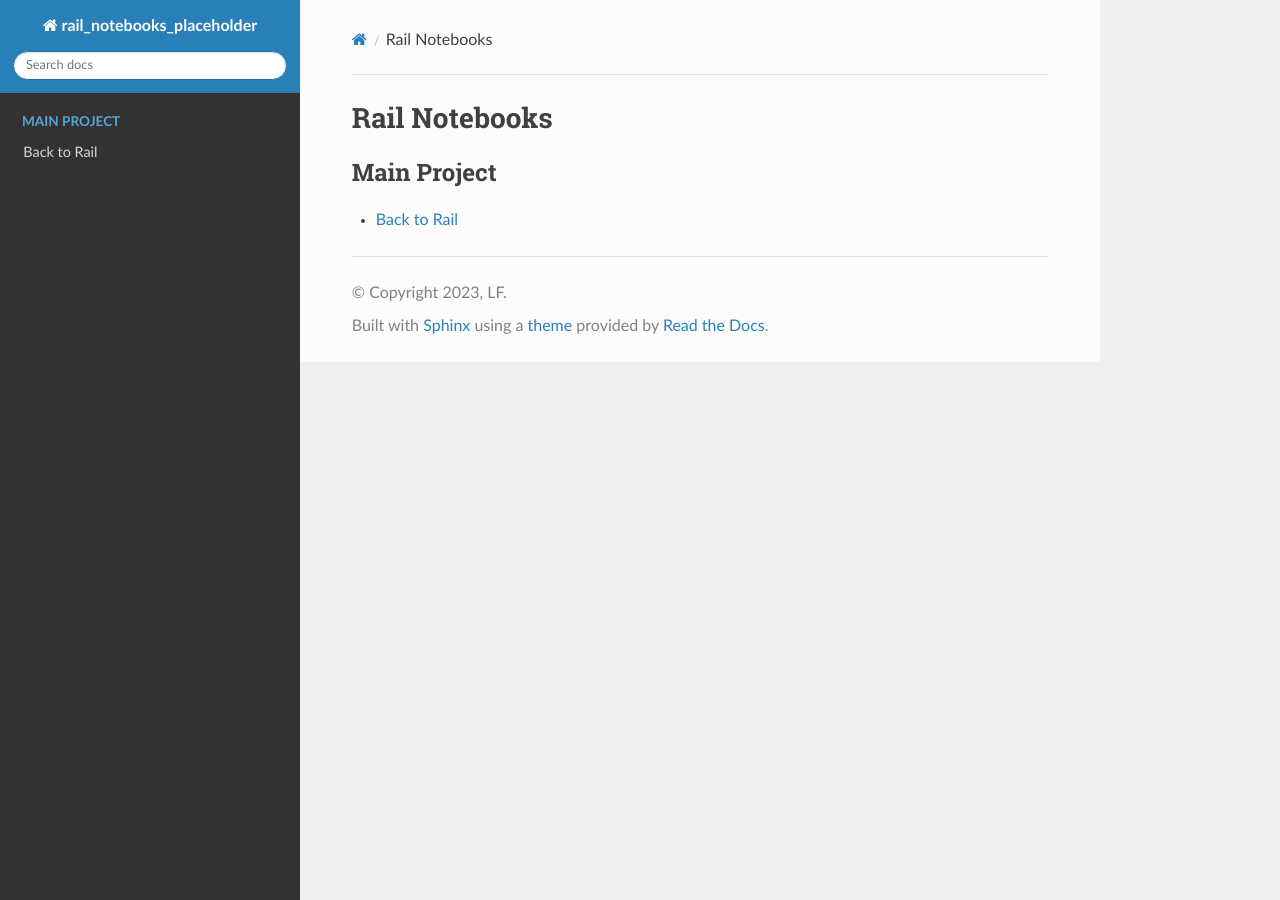
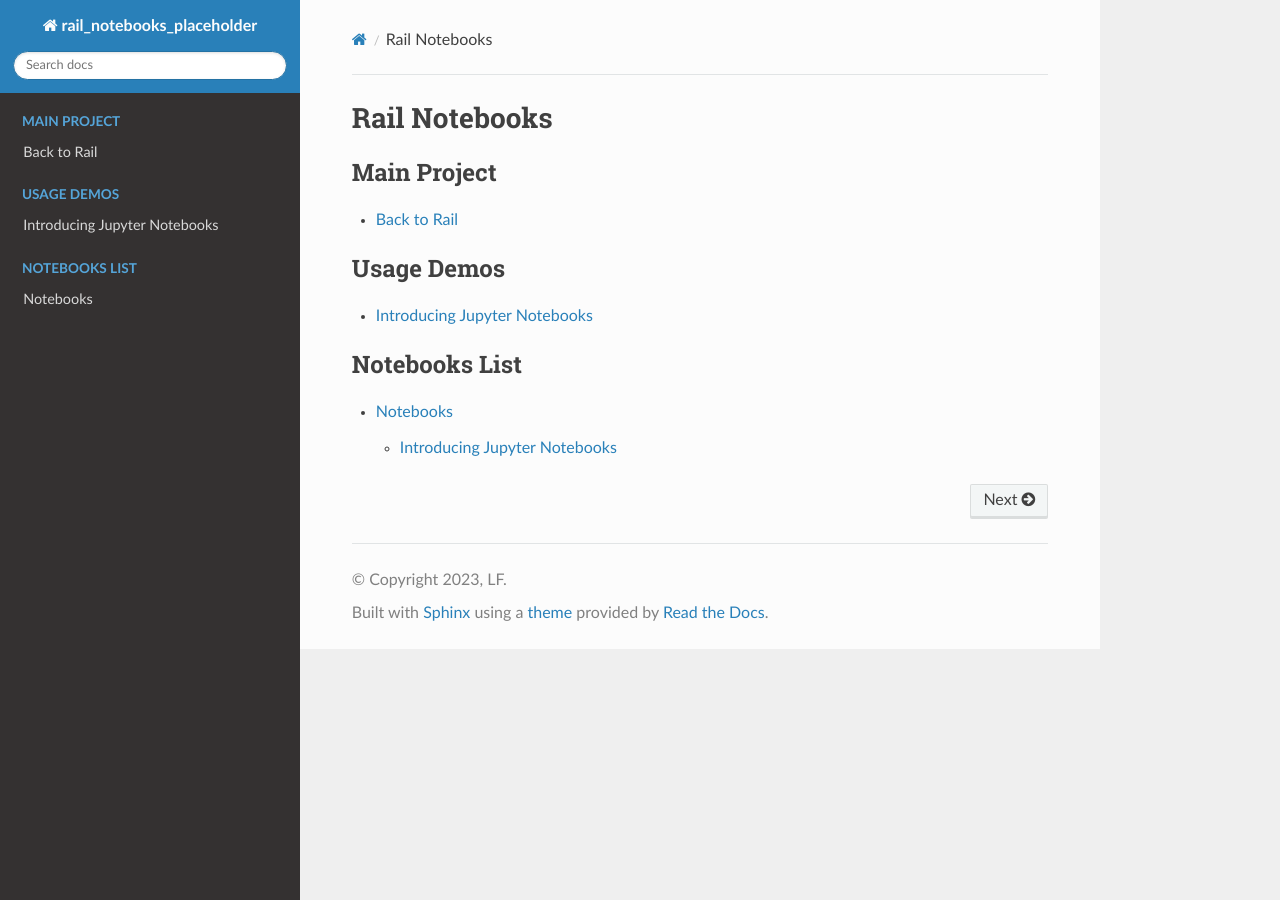
Before and after one commit to olivialynn/rail_notebooks, a Sphinx documentation site: the page built from docs/index.rst, in a window 1280 px wide. Built offline with Sphinx 7.4.7 and the Read the Docs theme 2.0.0, drawn with Linux system fonts in a browser that asks for light colours.

Commit message:
Update index.rst

```diff
--- a/docs/index.rst
+++ b/docs/index.rst
@@ -10,6 +10,14 @@ Rail Notebooks
 
    Back to Rail <https://rail-external-html-rtd.readthedocs.io/en/latest/>
 
+
 .. toctree::
    :caption: Usage Demos
+
    Introducing Jupyter Notebooks <notebooks/intro_notebook>
+
+
+.. toctree::
+   :caption: Notebooks List
+
+   Notebooks <notebooks>
```
